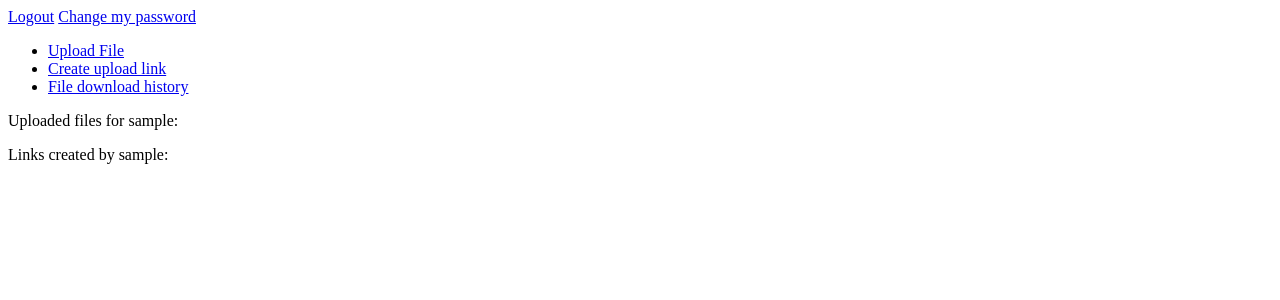
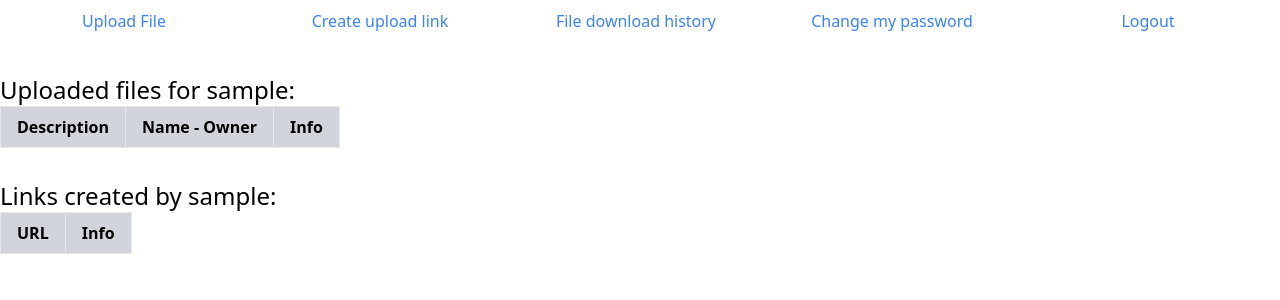
Before and after one commit to disty-online/disty, a Django app: page /disty/ in a window 1280 px wide. Shown: the top 300 px of the page. Run offline with Django 3.2, Linux system fonts and the light colour scheme; the visitor is signed in with stand-in values (Sample User, id 1); data comes from the database, SQL or seed files in the repository; data that the repository does not hold is empty.

Commit message:
Add initial style to home page

```diff
--- a/disty/templates/base.html
+++ b/disty/templates/base.html
@@ -4,7 +4,7 @@
 <head>
     <meta charset="utf-8">
     <title>Simple File Upload</title>
-    <!-- <link href="https://unpkg.com/tailwindcss@^1.0/dist/tailwind.min.css" rel="stylesheet"> -->
+    <link href="https://unpkg.com/tailwindcss@^1.0/dist/tailwind.min.css" rel="stylesheet">
 </head>
 
 <body>
--- a/disty/templates/disty/home.html
+++ b/disty/templates/disty/home.html
@@ -1,35 +1,69 @@
 {% extends 'base.html' %} {% block content %}
-<a href="logout/">Logout</a>
-<a href="password_change/">Change my password</a>
-
-<ul>
-    <li>
-        <a href="{% url 'model_form_upload' %}">Upload File</a>
+<ul class="flex">
+    <li class="flex-1 mr-2">
+        <a class="text-center block border border-white rounded hover:border-gray-200 text-blue-500 hover:bg-gray-200 py-2 px-4"
+            href="{% url 'model_form_upload' %}">Upload File</a>
     </li>
-    <li>
-        <a href="{% url 'new_url' %}">Create upload link</a>
+    <li class="flex-1 mr-2">
+        <a class="text-center block border border-white rounded hover:border-gray-200 text-blue-500 hover:bg-gray-200 py-2 px-4"
+            href="{% url 'new_url' %}">Create upload link</a>
     </li>
-    <li><a href="{% url 'access' %}">File download history</a></li>
+    <li class="flex-1 mr-2">
+        <a class="text-center block border border-white rounded hover:border-gray-200 text-blue-500 hover:bg-gray-200 py-2 px-4"
+            href="{% url 'access' %}">File download history</a>
+    </li>
+    <li class="flex-1 mr-2">
+        <a class="text-center block border border-white rounded hover:border-gray-200 text-blue-500 hover:bg-gray-200 py-2 px-4"
+            href="password_change/">Change my password</a>
+    </li>
+    <li class="flex-1 mr-2">
+        <a class="text-center block border border-white rounded hover:border-gray-200 text-blue-500 hover:bg-gray-200 py-2 px-4"
+            href="logout/">Logout</a>
+    </li>
 </ul>
 
-<p>Uploaded files for {{ user }}:</p>
-<ul>
-    {% for obj in urls %}
-    <li>
-        <p>{{ obj.file.description }}</p><a href="download/{{ obj.url }}">{{ obj.file.name}} - {{ obj.owner }}</a>
-        <small>(Created at: {{ obj.created_at }}) - Downloads remaining: {{ obj.download_limit }} -- Expiry at
-            {{ obj.expiry }}</small>
-    </li>
-    {% endfor %}
-</ul>
 
-<p>Links created by {{ user }}:</p>
-<ul>
-    {% for obj in upload_urls %}
-    <li>
-        <a href="{{ output_link }}{{ obj.url }}">{{ obj.description }}</a>
-        <small>(Created at: {{ obj.created_at }} -- Expiry by: {{ obj.expiry }})</small>
-    </li>
-    {% endfor %}
-</ul>
+<p class="text-2xl pt-8">Uploaded files for {{ user }}:</p>
+<table class="table-auto">
+    <thead>
+        <tr class="bg-gray-300">
+            <th class="border px-4 py-2">Description</th>
+            <th class="border px-4 px-2">Name - Owner</th>
+            <th class="border px-4 px-2">Info</th>
+        </tr>
+    </thead>
+    <tbody>
+        {% for obj in urls %}
+        <tr>
+            <td class="border px-4 py-2">{{ obj.file.description }}</td>
+            <td class="border px-4 py-2"><a class="underline" href="download/{{ obj.url }}">{{ obj.file.name}} -
+                    {{ obj.owner }}</a></td>
+            <td class="border px-4 py-2">(Created at: {{ obj.created_at }}) - Downloads remaining:
+                {{ obj.download_limit }} -- Expiry
+                at
+                {{ obj.expiry }}</td>
+        </tr>
+        {% endfor %}
+    </tbody>
+</table>
+
+<p class="text-2xl pt-8">Links created by {{ user }}:</p>
+<table class="table-auto">
+    <thead>
+        <tr class="bg-gray-300">
+            <th class="border px-4 py-2">URL</th>
+            <th class="border px-4 py-2">Info</th>
+        </tr>
+    </thead>
+    <tbody>
+        {% for obj in upload_urls %}
+        <tr>
+            <td class="border px-4 py-2"><a class="underline"
+                    href="{{ output_link }}{{ obj.url }}">{{ obj.description }}</a></td>
+            <td class="border px-4 py-2">(Created at: {{ obj.created_at }} -- Expiry by: {{ obj.expiry }})</td>
+        </tr>
+        {% endfor %}
+    </tbody>
+</table>
+
 {% endblock %}
```
